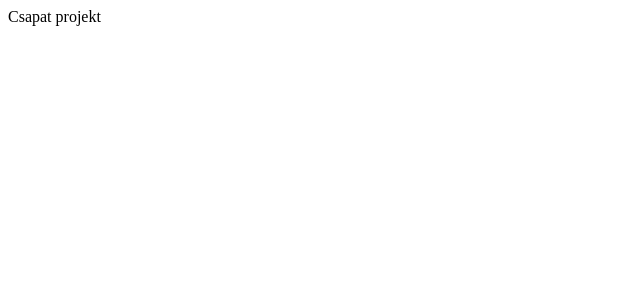
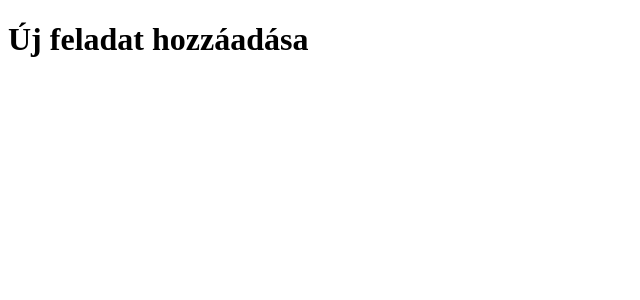
Before and after one commit to FMarcell06/react-task-team-test, a React (Vite) app: page / in a window 1280 px wide. Shown: the top 300 px of the page, without its empty margins (0-640 px from the left). Built offline with nearby package versions, Linux system fonts and the light colour scheme.

Commit message:
owner:h1 cimsor hozzáadva

```diff
--- a/src/App.jsx
+++ b/src/App.jsx
@@ -9,7 +9,7 @@ function App() {
 
   return (
     <>
-      Csapat projekt
+      <h1>Új feladat hozzáadása</h1>
       <AddTask/>
     </>
   )
```
